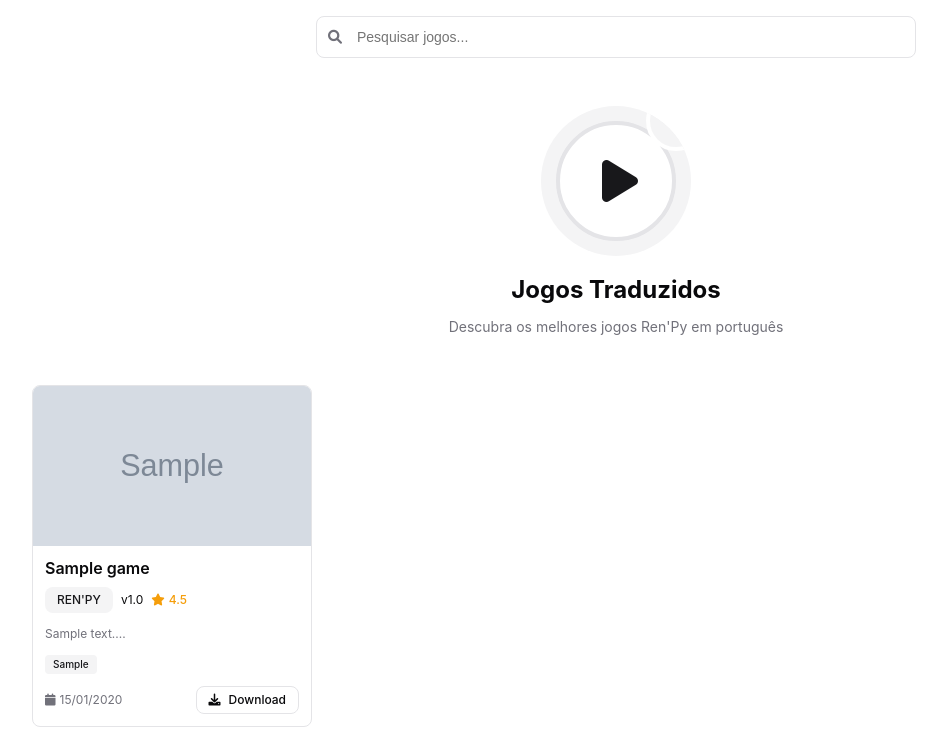
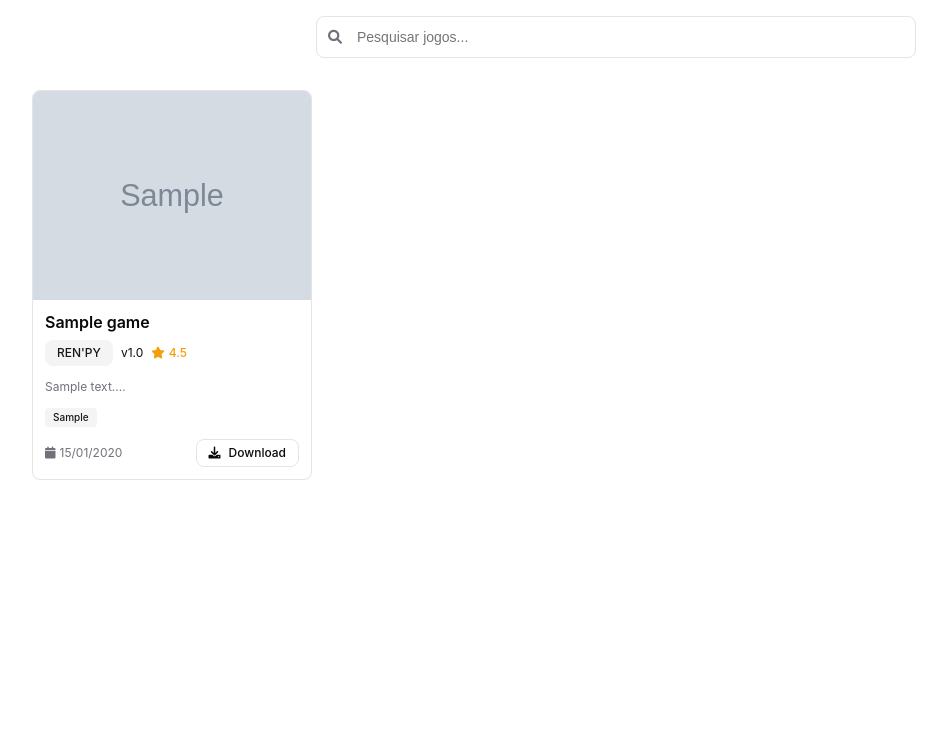
Before and after one commit to spanknibo-cmyk/Renx-Play, a PHP site: page / in a window 1280 px wide. Shown: the part 62-805 px from the top of the page, without its empty margins (24-971 px from the left). After the commit the page ends 542 px from the top, so only its background shows below. Run offline with PHP 8.4, Linux system fonts and the light colour scheme; tables that the repository leaves empty or names only in its code hold one stand-in row (values such as "Sample post"); grey boxes marked "Sample" are stand-in pictures.

Commit message:
Remove home page logo and adjust card image display styles
Co-authored-by: fiyoto1026 <fiyoto1026@smvvv.com>

```diff
--- a/Site PhP/index.php
+++ b/Site PhP/index.php
@@ -361,21 +361,7 @@ if ($gameSlug) {
             </div>
         </section>
 
-        <!-- Área principal com logo central -->
-        <div style="text-align: center; padding: 2rem 0; background: hsl(var(--background));">
-            <div style="width: 150px; height: 150px; margin: 0 auto 1rem; background: hsl(var(--muted)); border-radius: 50%; display: flex; align-items: center; justify-content: center; position: relative; overflow: hidden;">
-                <div style="width: 120px; height: 120px; border: 4px solid hsl(var(--border)); border-radius: 50%; background: hsl(var(--background)); display: flex; align-items: center; justify-content: center;">
-                    <i class="fas fa-play" style="font-size: 3rem; color: hsl(var(--primary)); margin-left: 0.5rem;"></i>
-                </div>
-                <!-- Ícone de busca sobreposto -->
-                <div style="position: absolute; top: -15px; right: -15px; width: 60px; height: 60px; background: hsl(var(--muted)); border-radius: 50%; display: flex; align-items: center; justify-content: center; border: 4px solid hsl(var(--background));">
-                    <i class="fas fa-search" style="font-size: 1.25rem; color: hsl(var(--muted-foreground));"></i>
-                </div>
-            </div>
-
-            <h1 style="font-size: 1.5rem; font-weight: 700; margin-bottom: 0.5rem;">Jogos Traduzidos</h1>
-            <p style="color: hsl(var(--muted-foreground)); font-size: 0.875rem;">Descubra os melhores jogos Ren'Py em português</p>
-        </div>
+        <!-- Espaço da home limpo (ícone e textos removidos) -->
 
         <!-- Grid de jogos -->
         <div class="container">
--- a/Site PhP/style.css
+++ b/Site PhP/style.css
@@ -233,20 +233,21 @@ body {
 .card-image {
     position: relative;
     width: 100%;
-    height: 160px;
-    overflow: hidden;
+    height: auto;
+    overflow: visible;
     background: hsl(var(--muted));
 }
 
 .card-image img {
     width: 100%;
-    height: 100%;
-    object-fit: cover;
-    transition: transform 0.3s ease;
+    height: auto;
+    object-fit: contain;
+    transition: none;
+    display: block;
 }
 
 .card:hover .card-image img {
-    transform: scale(1.05);
+    transform: none;
 }
 
 .card-content {
@@ -648,7 +649,7 @@ body {
     }
 
     .card-image {
-        height: 140px;
+        height: auto;
     }
 
     .admin-card-image {
@@ -675,7 +676,7 @@ body {
     }
 
     .card-image {
-        height: 200px;
+        height: auto;
     }
 
     .auth-card {
```
